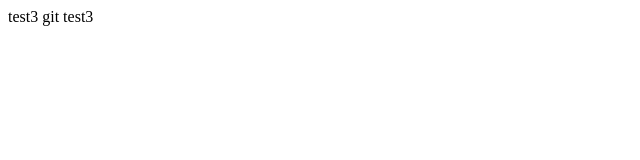
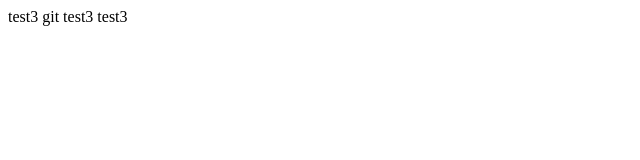
Before and after one commit to zivuch/test3-git, a plain HTML site: page index.html in a window 1280 px wide. Shown: the full height of the page, 0-640 px from the left. Drawn offline with Linux system fonts and the light colour scheme.

Commit message:
add more text3

```diff
--- a/index.html
+++ b/index.html
@@ -5,7 +5,7 @@
     <title></title>
   </head>
   <body>
-    test3 git test3
+    test3 git test3 test3
 
   </body>
 </html>
```
